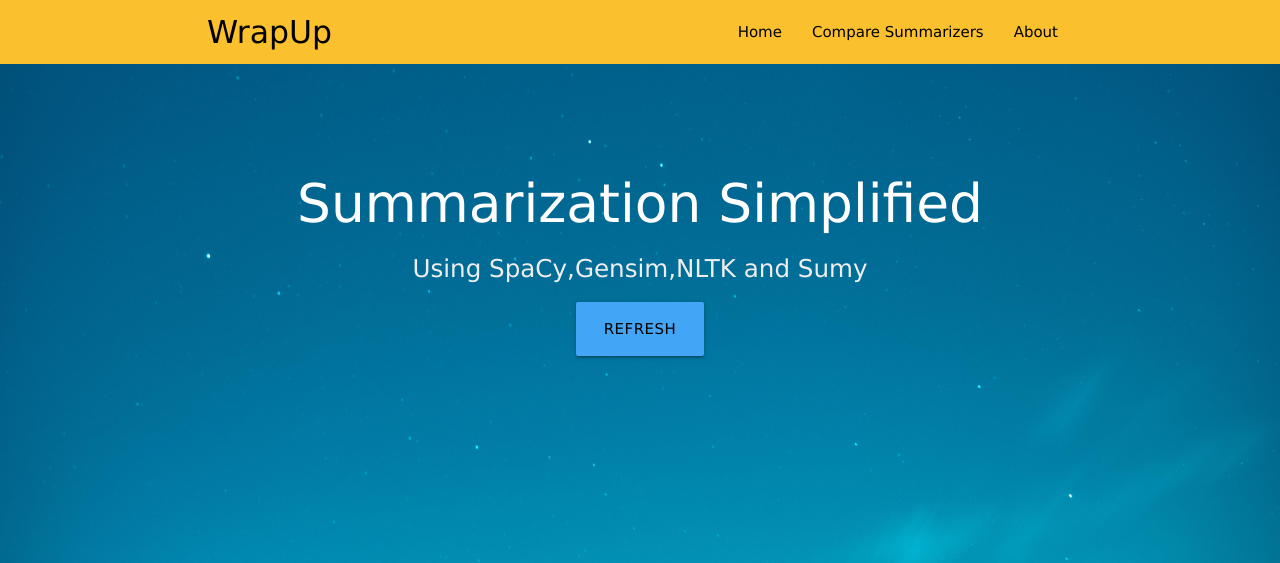
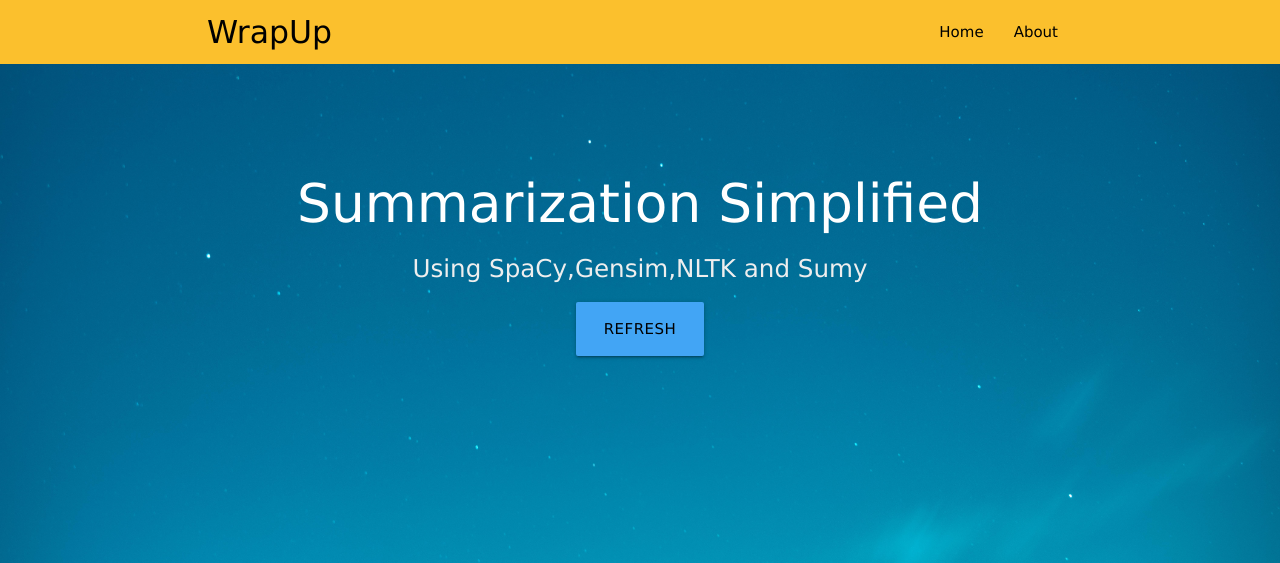
Before and after one commit to veshali/wrapuptext, a Flask app: page / in a window 1280 px wide. Shown: the top 563 px of the page. Run offline with Flask 2, Linux system fonts and the light colour scheme; some libraries are stand-ins or nearby versions.

Commit message:
Update index.html

```diff
--- a/templates/index.html
+++ b/templates/index.html
@@ -21,8 +21,7 @@
       <a id="logo-container" href="#" class="brand-logo">WrapUp</a>
       <ul class="right hide-on-med-and-down">
         <li><a href="{{url_for('index')}}">Home</a></li>
-         <li><a href="{{url_for('compare_summary')}}">Compare Summarizers</a></li>
-         <li><a href="#aboutapp">About</a></li>
+          <li><a href="#aboutapp">About</a></li>
       </ul>
 
 
```
